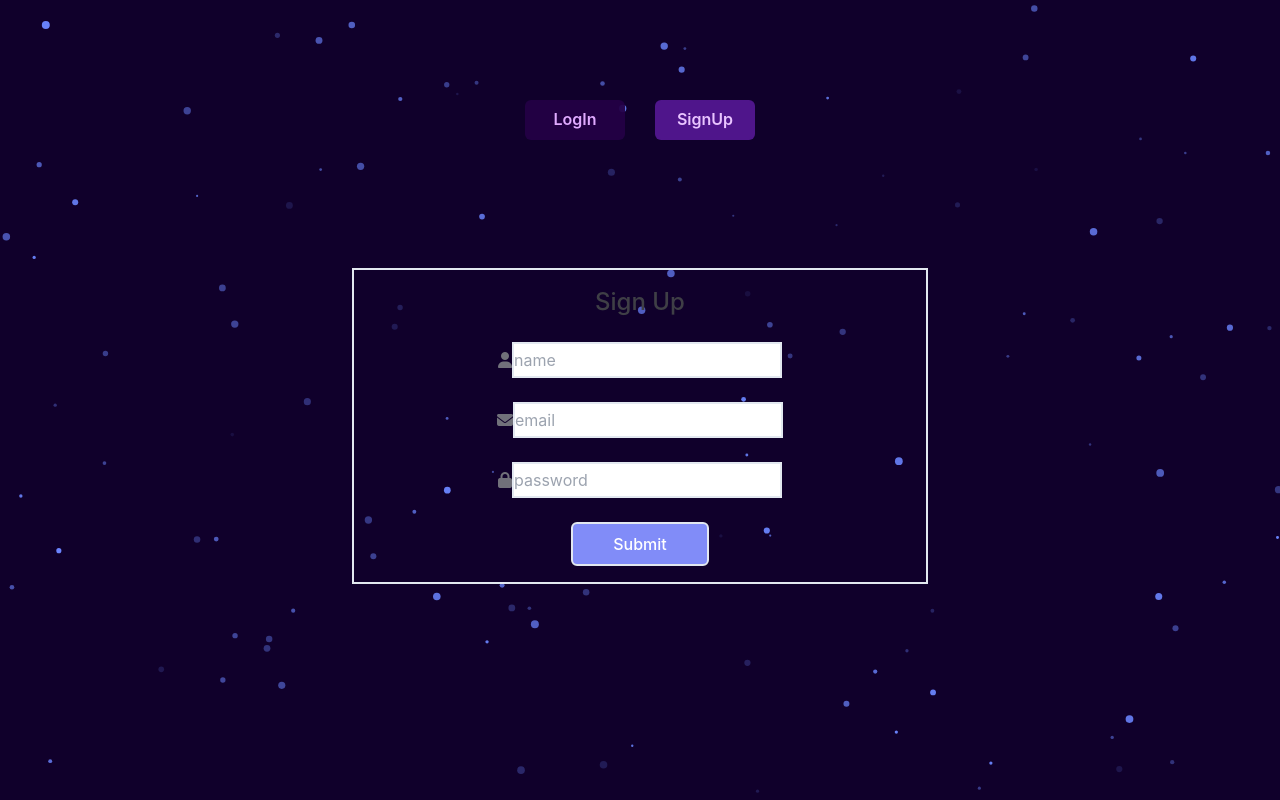
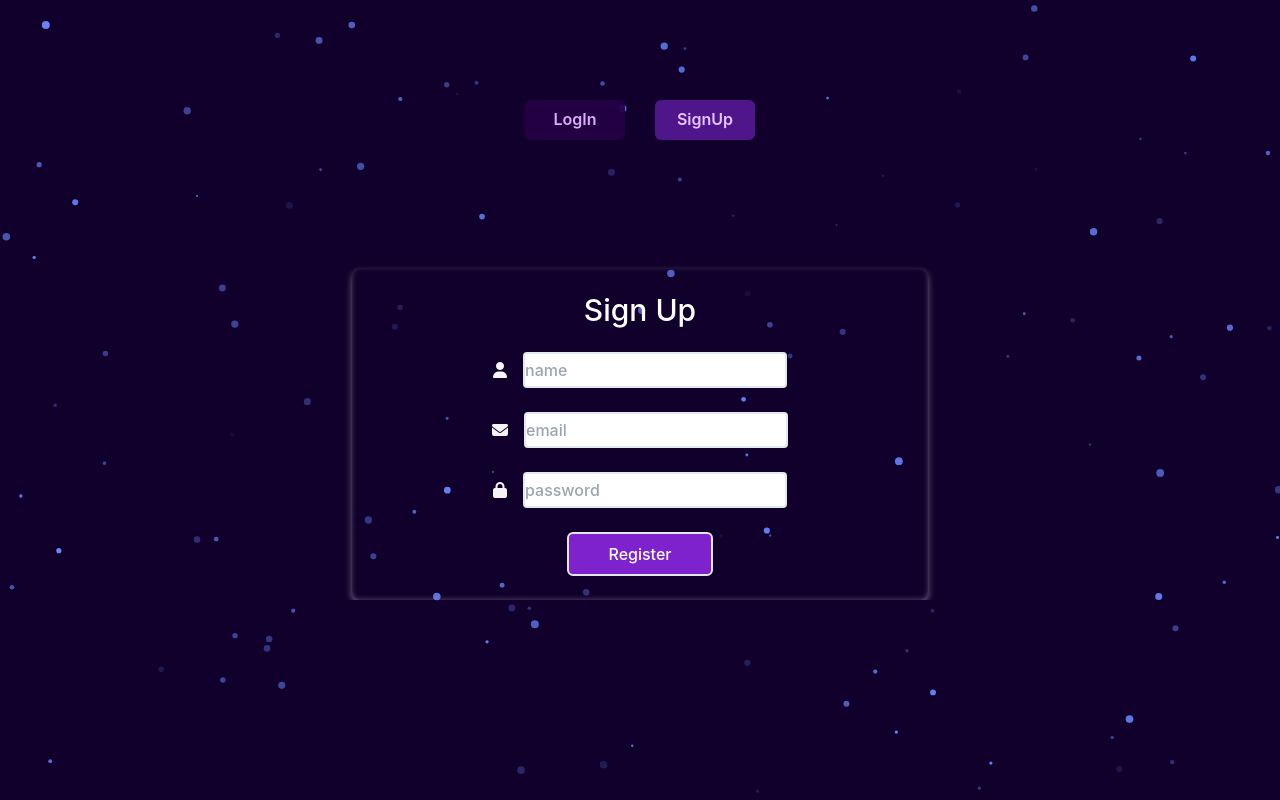
Before and after one commit to prateekshuklaps0/Prodigy-AI-Powered-Interview-Mastery, a React (Vite) app in the folder Front-End/: page / in a window 1280 px wide. Both pictures are taken after a click on the button "SignUp". Built offline with nearby package versions, Linux system fonts and the light colour scheme.

Commit message:
log-in-done

```diff
--- a/Front-End/src/Pages/Login.tsx
+++ b/Front-End/src/Pages/Login.tsx
@@ -1,6 +1,7 @@
 import { useState } from "react"
 import { useContext } from "react";
 import { Context } from "../Data/Context";
+import { useToast } from '@chakra-ui/react'
 let initialData = {
     email:"",
     password:""
@@ -8,6 +9,7 @@ let initialData = {
 export const Login = () => {
     const {setUserDetails,setToken } = useContext(Context)
     const [inputData,setInputData] = useState(initialData)
+    const toast = useToast()
 
     function handleChange(e: React.ChangeEvent<HTMLInputElement>) {
         const { name, value } = e.target;
@@ -32,6 +34,13 @@ export const Login = () => {
             // console.log(data.access_token);
             setToken(data.access_token );
             setUserDetails(data.user)
+            toast({
+              title: 'Login Successful',
+              status: 'success',
+              position:"top",
+              duration: 1000,
+              isClosable: true,
+            })
         })
         .catch(error => {
             console.error('Error:', error);
@@ -40,20 +49,23 @@ export const Login = () => {
 
 
   return (
-    <div className="border-2 max-w-xl m-auto mt-32 h-100 p-4">
-    <h2 className="font-medium text-2xl text-zinc-700">Login</h2>
+    <div
+    className="  rounded-lg max-w-xl m-auto mt-32 h-100 p-6"
+      style={{boxShadow: "rgba(160, 150, 177, 0.489) 0px 3px 6px, rgba(160, 150, 177, 0.4) 0px 7px 13px -3px, rgba(160, 150, 177, 0.4) 0px -1px 5px inset"}}
+    >
+    <h2 className="font-medium text-3xl text-white">Login</h2>
     <div>
         <form onSubmit={handleSubmit}>
             <br />
-            <i className="fa-solid fa-envelope text-zinc-500"></i>
-            <input type="text" name="email" value={inputData.email} placeholder="email" className="text-left border-2 outline-none h-9 w-2/4 text-zinc-600" onChange={handleChange}/>
+            <i className="fa-solid fa-envelope text-zinc-100 mr-4"></i>
+            <input type="text" name="email" value={inputData.email} placeholder="email" className="text-left border-2 outline-none h-9 w-2/4 text-zinc-800 font-medium rounded" onChange={handleChange} required/>
             <br />
             <br />
-            <i className="fa-solid fa-lock text-zinc-500"></i>
-            <input type="password" name="password" value={inputData.password} placeholder="password" className="text-left border-2 outline-none h-9 w-2/4 text-zinc-600" onChange={handleChange}/>
+            <i className="fa-solid fa-lock text-zinc-100 mr-4"></i>
+            <input type="password" name="password" value={inputData.password} placeholder="password" className="text-left border-2 outline-none h-9 w-2/4 text-zinc-800 font-medium rounded" onChange={handleChange} required/>
             <br />
             <br />
-            <button className="border-2 p-2 pl-10 pr-10 text-white font-medium rounded-md bg-indigo-400 hover:bg-indigo-500">Submit</button>
+            <button className="border-2 p-2 pl-10 pr-10 text-white font-medium rounded-md bg-purple-700  hover:bg-gradient-to-r from-purple-600 to-purple-900  ">Log in</button>
         </form>
 
     </div>
--- a/Front-End/src/Pages/SignUp.tsx
+++ b/Front-End/src/Pages/SignUp.tsx
@@ -1,5 +1,8 @@
 import { useState } from "react";
-// import axios from "axios";
+import { useContext } from "react";
+import { Context } from "../Data/Context";
+import { useToast } from '@chakra-ui/react'
+
 
 let initialData = {
   name: "",
@@ -8,7 +11,10 @@ let initialData = {
 };
 
 export const SignUp = () => {
+  const { setShowSignUpBox } = useContext(Context)
   const [inputData, setInputData] = useState(initialData);
+  const toast = useToast()
+
 
   function handleChange(e: React.ChangeEvent<HTMLInputElement>) {
     const { name, value } = e.target;
@@ -23,71 +29,88 @@ export const SignUp = () => {
 
     // axios.post(`http://localhost:5000/user/register`, inputData)
     //   .then((res) => {
-    //     console.log(res.data);
-    //     setInputData(initialData);
+    //     console.log(res.data)
+    //     setInputData(initialData)
     //   })
     //   .catch((error) => {
-    //     console.error("Error:", error);
-    //   });
-    fetch('http://localhost:5000/user/register', {
-      method: 'POST',
+    //     console.error("Error:", error)
+    //   })
+
+    fetch("http://localhost:5000/user/register", {
+      method: "POST",
       headers: {
-          'Content-Type': 'application/json',
+        "Content-Type": "application/json",
       },
       body: JSON.stringify(inputData),
+    })
+      .then((response) => response.json())
+      .then((data) => {
+        setInputData(initialData);
+        setShowSignUpBox(true)
+        toast({
+          title: 'Registered Successfully',
+          status: 'success',
+          position:"top",
+          duration: 1000,
+          isClosable: true,
+        })
+        console.log(data);
       })
-      .then(response => response.json())
-      .then(data => {
-        setInputData(initialData);
-          console.log(data);
+      .catch((error) => {
+        console.error("Error:", error)
       })
-      .catch(error => {
-          console.error('Error:', error);
-      });
-
   }
 
   return (
-    <div className="border-2 max-w-xl m-auto mt-32 h-100 p-4">
-      <h2 className="font-medium text-2xl text-zinc-700">Sign Up</h2>
+    <div
+      className="  rounded-lg max-w-xl m-auto mt-32 h-100 p-6"
+      style={{boxShadow: "rgba(160, 150, 177, 0.489) 0px 3px 6px, rgba(160, 150, 177, 0.4) 0px 7px 13px -3px, rgba(160, 150, 177, 0.4) 0px -1px 5px inset"}}
+    >
+      <h2 className="font-medium text-3xl text-white">Sign Up</h2>
       <div>
         <form onSubmit={handleSubmit}>
           <br />
-          <i className="fa-solid fa-user text-zinc-500"></i>
+          <i className="fa-solid fa-user text-zinc-100 mr-4"></i>
           <input
             type="text"
             name="name"
             value={inputData.name}
             placeholder="name"
-            className="text-left border-2 outline-none h-9 w-2/4 text-zinc-600"
+            className="text-left border-2 outline-none h-9 w-2/4 text-zinc-800 font-medium rounded"
             onChange={handleChange}
+            required
           />
           <br />
           <br />
-          <i className="fa-solid fa-envelope text-zinc-500"></i>
+          <i className="fa-solid fa-envelope text-zinc-100 mr-4"></i>
           <input
             type="text"
             name="email"
             value={inputData.email}
             placeholder="email"
-            className="text-left border-2 outline-none h-9 w-2/4 text-zinc-600"
+            className="text-left border-2 outline-none h-9 w-2/4 text-zinc-800 font-medium rounded"
             onChange={handleChange}
+            required
           />
           <br />
           <br />
-          <i className="fa-solid fa-lock text-zinc-500"></i>
+          <i className="fa-solid fa-lock text-zinc-100 mr-4"></i>
           <input
             type="password"
             name="password"
             value={inputData.password}
             placeholder="password"
-            className="text-left border-2 outline-none h-9 w-2/4 text-zinc-600"
+            className="text-left border-2 outline-none h-9 w-2/4 text-zinc-800 font-medium rounded"
             onChange={handleChange}
+            required
           />
           <br />
           <br />
-          <button className="border-2 p-2 pl-10 pr-10 text-white font-medium rounded-md bg-indigo-400 hover:bg-indigo-500">
-            Submit
+          <button
+            className="border-2 p-2 pl-10 pr-10 text-white font-medium rounded-md bg-purple-700  hover:bg-gradient-to-r from-purple-600 to-purple-900  "
+
+          >
+            Register
           </button>
         </form>
       </div>
```
